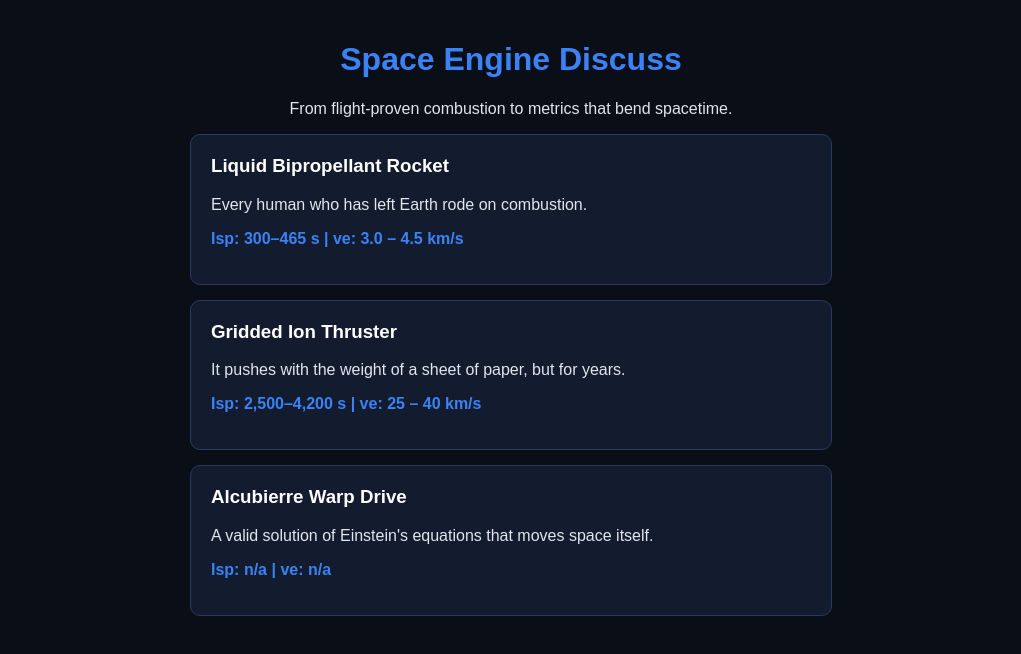
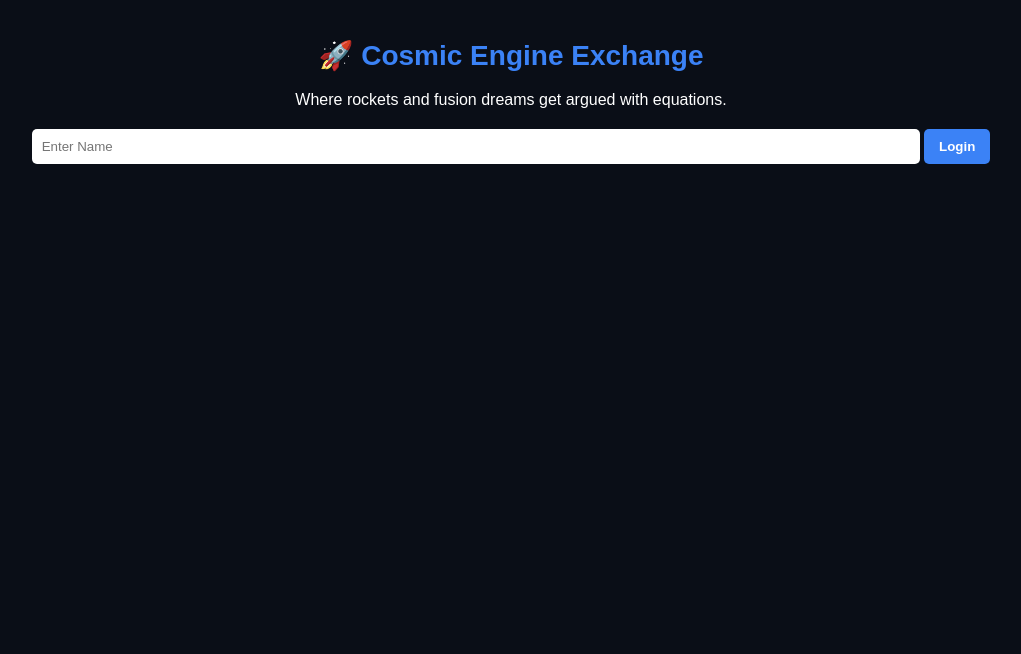
Before and after one commit to sharmarambhagat048-create/cosmic-engine, a plain HTML site: page index.html in a window 1280 px wide. Shown: the whole page, without its empty margins (129-1150 px from the left). Drawn offline with Linux system fonts and the light colour scheme.

Commit message:
index.html

```diff
--- a/index.html
+++ b/index.html
@@ -1,52 +1,115 @@
 <!DOCTYPE html>
-<html lang="en">
+<html>
 <head>
-    <meta charset="UTF-8">
     <meta name="viewport" content="width=device-width, initial-scale=1.0">
     <title>Cosmic Engine Exchange</title>
     <style>
         body {
             background-color: #0a0e17;
-            color: #e0e6ed;
+            color: white;
             font-family: Arial, sans-serif;
+            text-align: center;
+            padding: 20px;
             margin: 0;
-            padding: 20px;
-            text-align: center;
         }
-        h1 { color: #3b82f6; }
-        .card {
+        h1 { color: #3b82f6; font-size: 28px; }
+        .box {
             background-color: #131c2e;
-            border: 1px solid #2a3a5c;
+            border: 1px solid #3b82f6;
+            padding: 15px;
             border-radius: 10px;
-            padding: 20px;
-            margin: 15px auto;
-            max-width: 600px;
+            margin-top: 20px;
             text-align: left;
         }
-        h3 { color: #ffffff; margin-top: 0; }
-        .stats { color: #3b82f6; font-weight: bold; }
+        input {
+            padding: 10px;
+            width: 70%;
+            border-radius: 5px;
+            border: none;
+            margin-bottom: 10px;
+        }
+        button {
+            padding: 10px 15px;
+            background-color: #3b82f6;
+            color: white;
+            border: none;
+            border-radius: 5px;
+            font-weight: bold;
+            cursor: pointer;
+        }
+        .login-area { margin-top: 20px; }
     </style>
 </head>
 <body>
-    <h1>Space Engine Discuss</h1>
-    <p>From flight-proven combustion to metrics that bend spacetime.</p>
 
-    <div class="card">
-        <h3>Liquid Bipropellant Rocket</h3>
-        <p>Every human who has left Earth rode on combustion.</p>
-        <p class="stats">Isp: 300–465 s | ve: 3.0 – 4.5 km/s</p>
+    <h1>🚀 Cosmic Engine Exchange</h1>
+    <p>Where rockets and fusion dreams get argued with equations.</p>
+
+    <!-- Login Section -->
+    <div id="login-box" class="login-area">
+        <input type="text" id="user" placeholder="Enter Name">
+        <button onclick="login()">Login</button>
     </div>
 
-    <div class="card">
-        <h3>Gridded Ion Thruster</h3>
-        <p>It pushes with the weight of a sheet of paper, but for years.</p>
-        <p class="stats">Isp: 2,500–4,200 s | ve: 25 – 40 km/s</p>
+    <!-- Main App (Hidden initially) -->
+    <div id="main-app" style="display: none;">
+
+        <div class="box">
+            <h3>🤖 AI Scientist</h3>
+            <p id="ai-chat" style="color: #10b981;">[AI Officer]: Hello! Ask me about Ion, Warp, or Fusion engines.</p>
+            <input type="text" id="ai-input" placeholder="Ask a question...">
+            <button onclick="askAI()">Send</button>
+        </div>
+
+        <div class="box">
+            <h3>💬 Community Forum</h3>
+            <p id="forum-posts" style="color: #8892b0;">- SpaceGeek: How does an ion thruster work?<br>- RocketMan: It uses electric fields.</p>
+            <input type="text" id="forum-input" placeholder="Post a message...">
+            <button onclick="postForum()">Post</button>
+        </div>
+
+        <br>
+        <button onclick="logout()" style="background-color: #ef4444;">Logout</button>
     </div>
 
-    <div class="card">
-        <h3>Alcubierre Warp Drive</h3>
-        <p>A valid solution of Einstein's equations that moves space itself.</p>
-        <p class="stats">Isp: n/a | ve: n/a</p>
-    </div>
+    <script>
+        function login() {
+            var name = document.getElementById("user").value;
+            if(name === "") { alert("Please enter name!"); return; }
+
+            document.getElementById("login-box").style.display = "none";
+            document.getElementById("main-app").style.display = "block";
+            document.getElementById("ai-chat").innerHTML = "[AI Officer]: Welcome " + name + "! Ask me a question.";
+        }
+
+        function logout() {
+            document.getElementById("login-box").style.display = "block";
+            document.getElementById("main-app").style.display = "none";
+            document.getElementById("user").value = "";
+        }
+
+        function askAI() {
+            var input = document.getElementById("ai-input").value.toLowerCase();
+            var chat = document.getElementById("ai-chat");
+            if(input === "") return;
+
+            var reply = "Interesting! According to physics, this requires more energy.";
+            if(input.includes("ion")) reply = "Ion thrusters have high Isp but low thrust. The Child-Langmuir law limits them.";
+            if(input.includes("warp")) reply = "Warp drives need negative energy (exotic matter). Physics allows it, engineering doesn't yet.";
+            if(input.includes("fusion")) reply = "Fusion rockets use plasma for extreme velocity. Up to 10,000 km/s exhaust.";
+
+            chat.innerHTML = "[You]: " + input + "<br><br>[AI Officer]: " + reply;
+            document.getElementById("ai-input").value = "";
+        }
+
+        function postForum() {
+            var input = document.getElementById("forum-input").value;
+            var posts = document.getElementById("forum-posts");
+            if(input === "") return;
+
+            posts.innerHTML += "<br>- You: " + input;
+            document.getElementById("forum-input").value = "";
+        }
+    </script>
 </body>
-</html>
+    </html>
```
